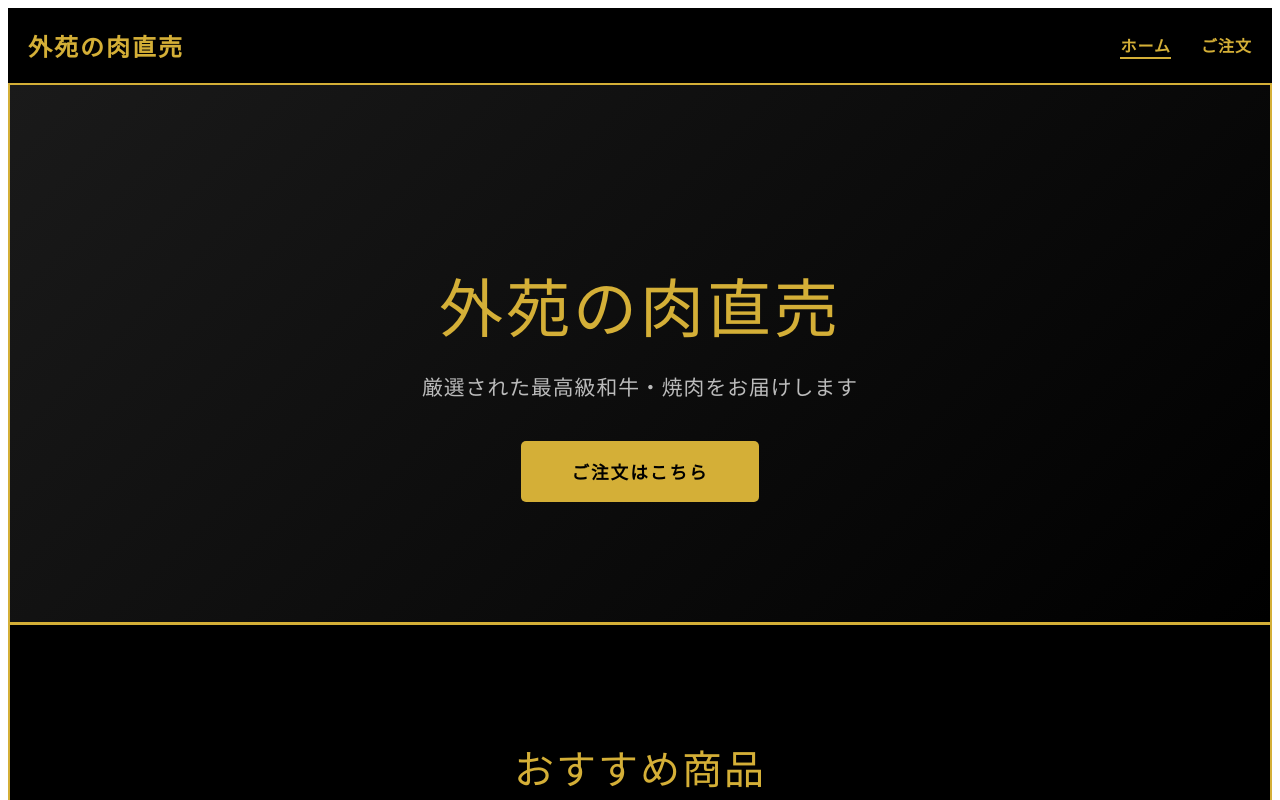
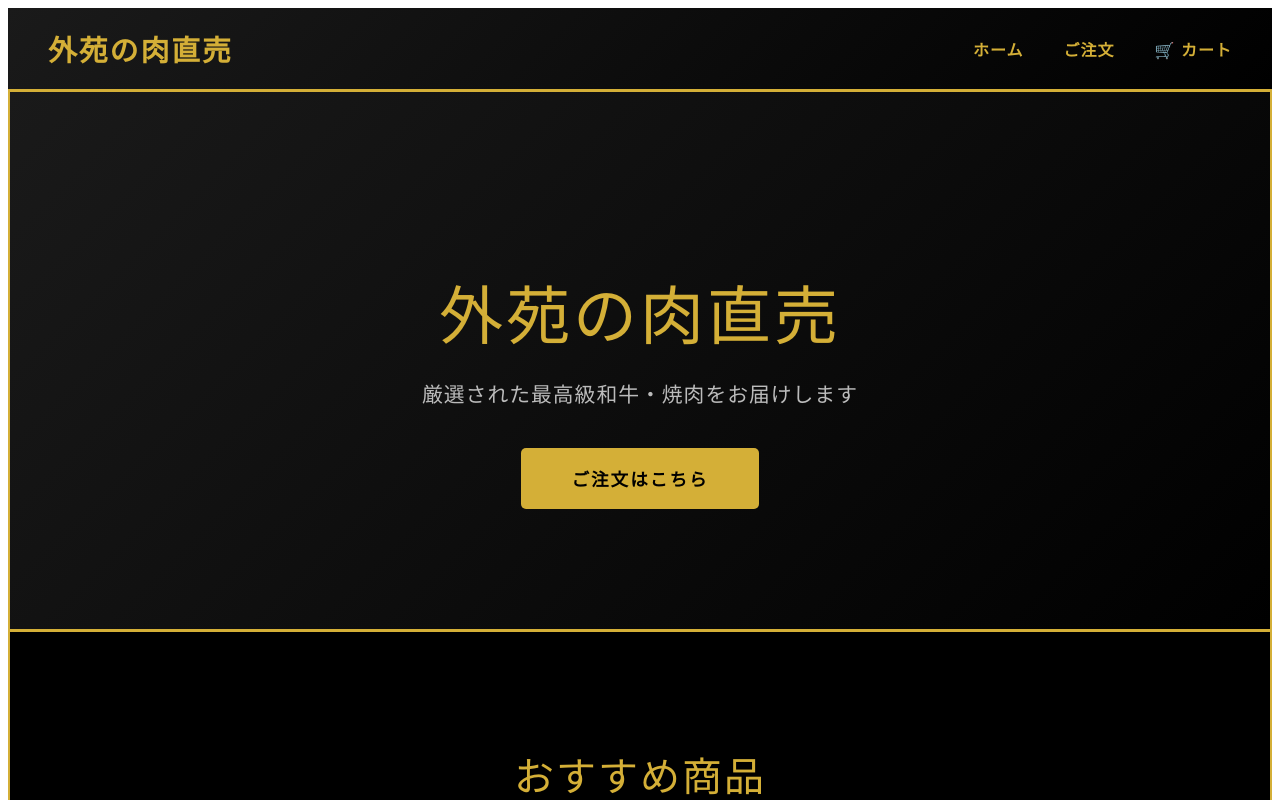
Before and after one commit to yokoyamamisaki0127-cyber/vue-sales-app, a Vue app: page / in a window 1280 px wide. Shown: the top 800 px of the page. Built offline with nearby package versions, Linux system fonts and the light colour scheme.

Commit message:
Add cart counter to header

```diff
--- a/src/components/Header.vue
+++ b/src/components/Header.vue
@@ -1,12 +1,16 @@
 <template>
   <header class="header">
-    <div class="logo">
-      <router-link to="/">外苑の肉直売</router-link>
+    <div class="header-content">
+      <router-link to="/" class="logo">外苑の肉直売</router-link>
+      <nav class="nav">
+        <router-link to="/">ホーム</router-link>
+        <router-link to="/order">ご注文</router-link>
+        <router-link to="/cart" class="cart-link">
+          🛒 カート
+          <span v-if="cartCount > 0" class="cart-badge">{{ cartCount }}</span>
+        </router-link>
+      </nav>
     </div>
-    <nav class="nav">
-      <router-link to="/">ホーム</router-link>
-      <router-link to="/order">ご注文</router-link>
-    </nav>
   </header>
 </template>
 
@@ -15,45 +19,35 @@ import { defineComponent } from 'vue'
 
 export default defineComponent({
   name: 'Header',
+  data() {
+    return {
+      cartCount: 0,
+    }
+  },
+  methods: {
+    updateCartCount() {
+      const cart = JSON.parse(localStorage.getItem('cart') || '[]')
+      this.cartCount = cart.reduce((sum: number, item: any) => sum + item.quantity, 0)
+    },
+  },
+  mounted() {
+    this.updateCartCount()
+    window.addEventListener('storage', this.updateCartCount)
+  },
+  beforeUnmount() {
+    window.removeEventListener('storage', this.updateCartCount)
+  },
 })
 </script>
 
 <style scoped>
-.header {
-  background: #000000;
-  padding: 20px;
-  border-bottom: 2px solid #d4af37;
-  display: flex;
-  justify-content: space-between;
-  align-items: center;
-}
-
-.logo a {
-  color: #d4af37;
-  text-decoration: none;
-  font-size: 1.5rem;
-  font-weight: bold;
-  letter-spacing: 2px;
-}
-
-.nav {
-  display: flex;
-  gap: 30px;
-}
-
-.nav a {
-  color: #d4af37;
-  text-decoration: none;
-  font-weight: bold;
-  letter-spacing: 1px;
-  transition: all 0.3s ease;
-}
-
-.nav a:hover {
-  color: #f5e6d3;
-}
-
-.nav a.router-link-active {
-  border-bottom: 2px solid #d4af37;
-}
+.header { background: linear-gradient(135deg, #1a1a1a 0%, #000000 100%); border-bottom: 3px solid #d4af37; position: sticky; top: 0; z-index: 100; }
+.header-content { display: flex; justify-content: space-between; align-items: center; padding: 20px 40px; max-width: 1400px; margin: 0 auto; }
+.logo { font-size: 1.8rem; color: #d4af37; text-decoration: none; font-weight: bold; letter-spacing: 2px; }
+.nav { display: flex; gap: 40px; align-items: center; }
+.nav a { color: #d4af37; text-decoration: none; font-weight: 600; letter-spacing: 1px; transition: all 0.3s ease; }
+.nav a:hover { color: #f5e6d3; }
+.cart-link { position: relative; }
+.cart-badge { position: absolute; top: -8px; right: -12px; background: #d4af37; color: #000; font-size: 0.8rem; font-weight: bold; padding: 2px 6px; border-radius: 50%; min-width: 20px; text-align: center; }
+@media (max-width: 600px) { .header-content { padding: 15px 20px; } .nav { gap: 20px; font-size: 0.9rem; } .logo { font-size: 1.3rem; } }
 </style>
```
